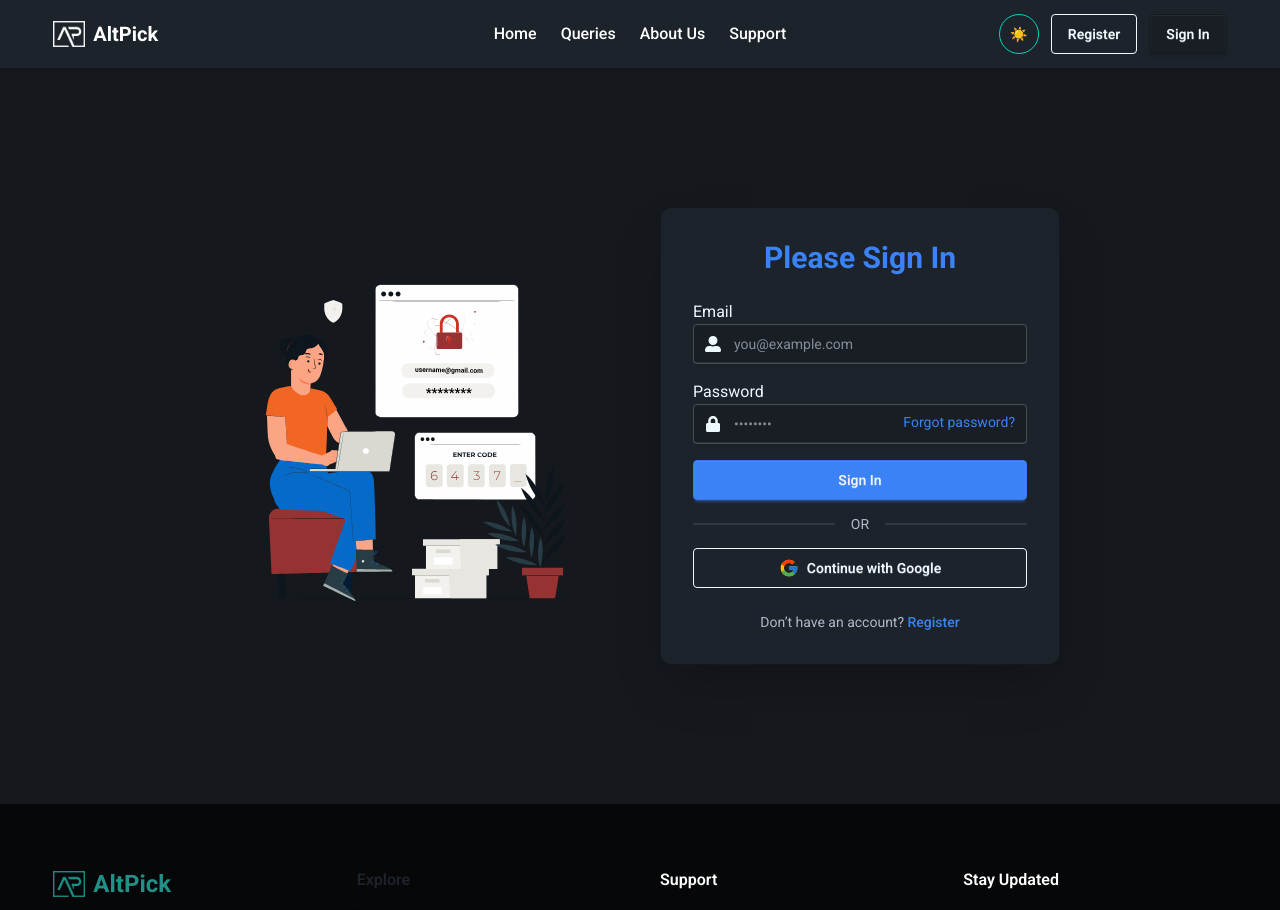
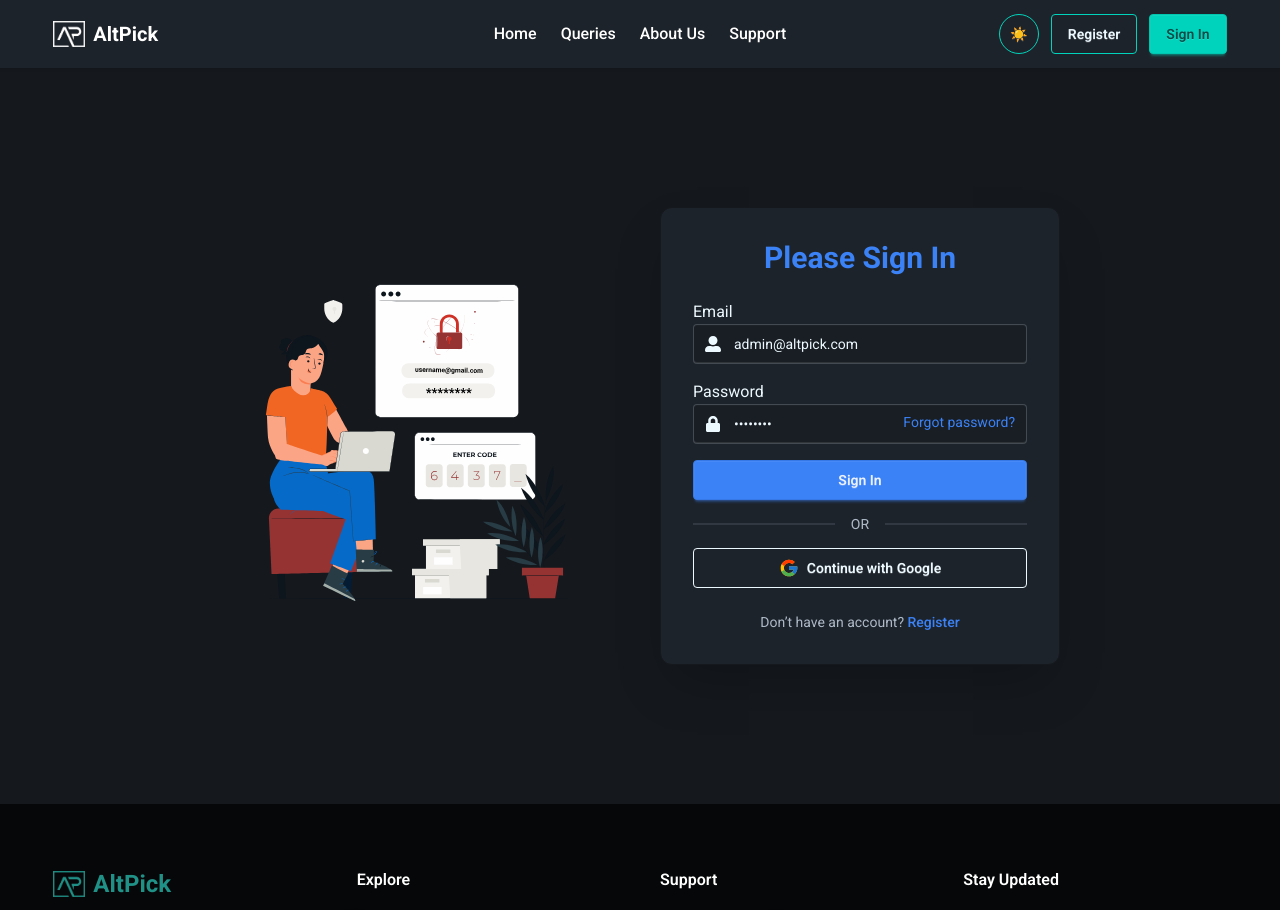
Before and after one commit to mdmhrz/alt-pick-client, a React (Vite) app: page /login in a window 1280 px wide. Shown: the top 910 px of the page. Built offline with nearby package versions, Linux system fonts and the light colour scheme; no server answers; a web font is replaced by a local one.

Commit message:
All page actionless button controlled

```diff
--- a/src/Pages/ContactSupport/ContactSupport.jsx
+++ b/src/Pages/ContactSupport/ContactSupport.jsx
@@ -1,6 +1,13 @@
 import React from "react";
+import { toast } from "react-toastify";
 
 const ContactSupport = () => {
+    const handleSubmit = (e) => {
+        e.preventDefault()
+        toast.success('Your Message has been successfully sent')
+    }
+
+
     return (
         <div className="bg-base-300">
             <section className="w-11/12 mx-auto py-20">
@@ -34,6 +41,8 @@
                                             </label>
                                             <input
                                                 type="text"
+                                                name="name"
+                                                required
                                                 placeholder="John Doe"
                                                 className="input input-bordered w-full"
                                             />
@@ -44,7 +53,9 @@
                                                 <span className="label-text text-secondary font-semibold">Email Address</span>
                                             </label>
                                             <input
+                                                required
                                                 type="email"
+                                                name="email"
                                                 placeholder="john@example.com"
                                                 className="input input-bordered w-full"
                                             />
@@ -54,7 +65,7 @@
                                             <label className="label">
                                                 <span className="label-text text-secondary font-semibold">Subject</span>
                                             </label>
-                                            <select className="select select-bordered w-full">
+                                            <select required className="select select-bordered w-full">
                                                 <option disabled selected>What's this about?</option>
                                                 <option>Product Alternative Request</option>
                                                 <option>Account Support</option>
@@ -69,13 +80,15 @@
                                                 <span className="label-text text-secondary font-semibold">Your Message</span>
                                             </label>
                                             <textarea
+                                                required
+                                                name="message"
                                                 className="textarea textarea-bordered h-32 w-full"
                                                 placeholder="How can we help you today?"
                                             ></textarea>
                                         </div>
 
                                         <div className="form-control mt-8">
-                                            <button className="btn btn-primary w-full">
+                                            <button type="submit" onClick={handleSubmit} className="btn btn-primary w-full">
                                                 Send Message
                                                 <svg xmlns="http://www.w3.org/2000/svg" className="h-5 w-5 ml-2" viewBox="0 0 20 20" fill="currentColor">
                                                     <path d="M10.894 2.553a1 1 0 00-1.788 0l-7 14a1 1 0 001.169 1.409l5-1.429A1 1 0 009 15.571V11a1 1 0 112 0v4.571a1 1 0 00.725.962l5 1.428a1 1 0 001.17-1.408l-7-14z" />
@@ -120,8 +133,8 @@
                                             <a href="tel:+18005551234" className="text-accent hover:underline">+1 (800) 555-1234</a>
                                         </div>
                                     </div>
-
-                                    <div className="flex items-start gap-4">
+                                    {/* Live Chat */}
+                                    {/* <div className="flex items-start gap-4">
                                         <div className="bg-accent/10 p-3 rounded-full">
                                             <svg xmlns="http://www.w3.org/2000/svg" className="h-8 w-8 text-accent" fill="none" viewBox="0 0 24 24" stroke="currentColor">
                                                 <path strokeLinecap="round" strokeLinejoin="round" strokeWidth={2} d="M17 8h2a2 2 0 012 2v6a2 2 0 01-2 2h-2v4l-4-4H9a1.994 1.994 0 01-1.414-.586m0 0L11 14h4a2 2 0 002-2V6a2 2 0 00-2-2H5a2 2 0 00-2 2v6a2 2 0 002 2h2v4l.586-.586z" />
@@ -132,7 +145,7 @@
                                             <p className="text-secondary">Instant help during business hours</p>
                                             <button className="btn btn-sm btn-accent mt-2">Start Chat</button>
                                         </div>
-                                    </div>
+                                    </div> */}
                                 </div>
                             </div>
 
@@ -174,7 +187,7 @@
                                         </div>
                                     ))}
                                 </div>
-                                <a href="/faq" className="text-accent hover:underline mt-4 inline-block">View all FAQs →</a>
+                                {/* <a href="/faq" className="text-accent hover:underline mt-4 inline-block">View all FAQs →</a> */}
                             </div>
                         </div>
                     </div>
--- a/src/Pages/SignIn/SignIn.jsx
+++ b/src/Pages/SignIn/SignIn.jsx
@@ -132,7 +132,8 @@
                                     <div className="relative">
                                         <FaUserAlt className="absolute top-1/2 left-3 -translate-y-1/2 text-secondary z-50" />
                                         <input
-                                            defaultValue={email}
+                                            // defaultValue={email}
+                                            defaultValue={'admin@altpick.com'}
                                             onChange={(e) => setEmail(e.target.value)}
                                             id="email"
                                             type="email"
@@ -152,6 +153,7 @@
                                     <div className="relative">
                                         <FaLock className="absolute top-1/2 left-3 -translate-y-1/2 text-secondary z-50" />
                                         <input
+                                            defaultValue={'Pa$$word'}
                                             id="password"
                                             type="password"
                                             name="password"
--- a/src/components/Footer/Footer.jsx
+++ b/src/components/Footer/Footer.jsx
@@ -4,8 +4,13 @@
 import { FaFacebook, FaGithub, FaLinkedin } from 'react-icons/fa';
 import { Link } from 'react-router';
 import logo from '../../assets/footer-logo.png'
+import { toast } from 'react-toastify';
 
 const Footer = () => {
+    const handleSubmit = (e) => {
+        e.preventDefault();
+        toast.success('Your subscription has been submitted')
+    }
     return (
         <footer className="relative text-base-100 py-16 overflow-hidden">
             <div className='w-11/12 mx-auto'>
@@ -48,7 +53,7 @@
 
                     {/* Navigation */}
                     <div>
-                        <h3 className="font-semibold mb-4">Explore</h3>
+                        <h3 className="text-white font-semibold mb-4">Explore</h3>
                         <ul className="space-y-2 text-sm text-gray-300">
                             <li><Link to='/' className="hover:text-primary">Home</Link></li>
                             <li><Link to="/queries" className="hover:text-[#209187]">Queries</Link></li>
@@ -72,16 +77,17 @@
                     <div>
                         <h3 className="font-semibold mb-4 text-white">Stay Updated</h3>
                         <p className="text-sm text-gray-300 mb-3">Subscribe to our newsletter to get the latest updates.</p>
-                        <div className="flex">
+                        <form onSubmit={handleSubmit} className="flex">
                             <input
+                                required
                                 type="email"
                                 placeholder="Your email"
                                 className="input input-bordered w-full rounded-bl-lg rounded-tl-lg rounded-br-none rounded-tr-none bg-white text-black placeholder-gray-500"
                             />
-                            <button className="btn shadow-none bg-primary hover:bg-[#1b766c] border-none text-white rounded-br-lg rounded-tr-lg rounded-bl-none rounded-tl-none">
+                            <button type='submit' className="btn shadow-none bg-primary hover:bg-[#1b766c] border-none text-white rounded-br-lg rounded-tr-lg rounded-bl-none rounded-tl-none">
                                 Subscribe
                             </button>
-                        </div>
+                        </form>
                     </div>
                 </div>
 
--- a/src/components/Navbar/Navbar.jsx
+++ b/src/components/Navbar/Navbar.jsx
@@ -98,8 +98,8 @@
                             </div>
                             :
                             <>
-                                <Link to='/register' className='btn btn-outline'>Register</Link>
-                                <Link to="/login" className='btn'>Sign In</Link>
+                                <Link to='/register' className='btn btn-outline border-accent'>Register</Link>
+                                <Link to="/login" className='btn btn-accent'>Sign In</Link>
                             </>
                     }
                 </div>
```
